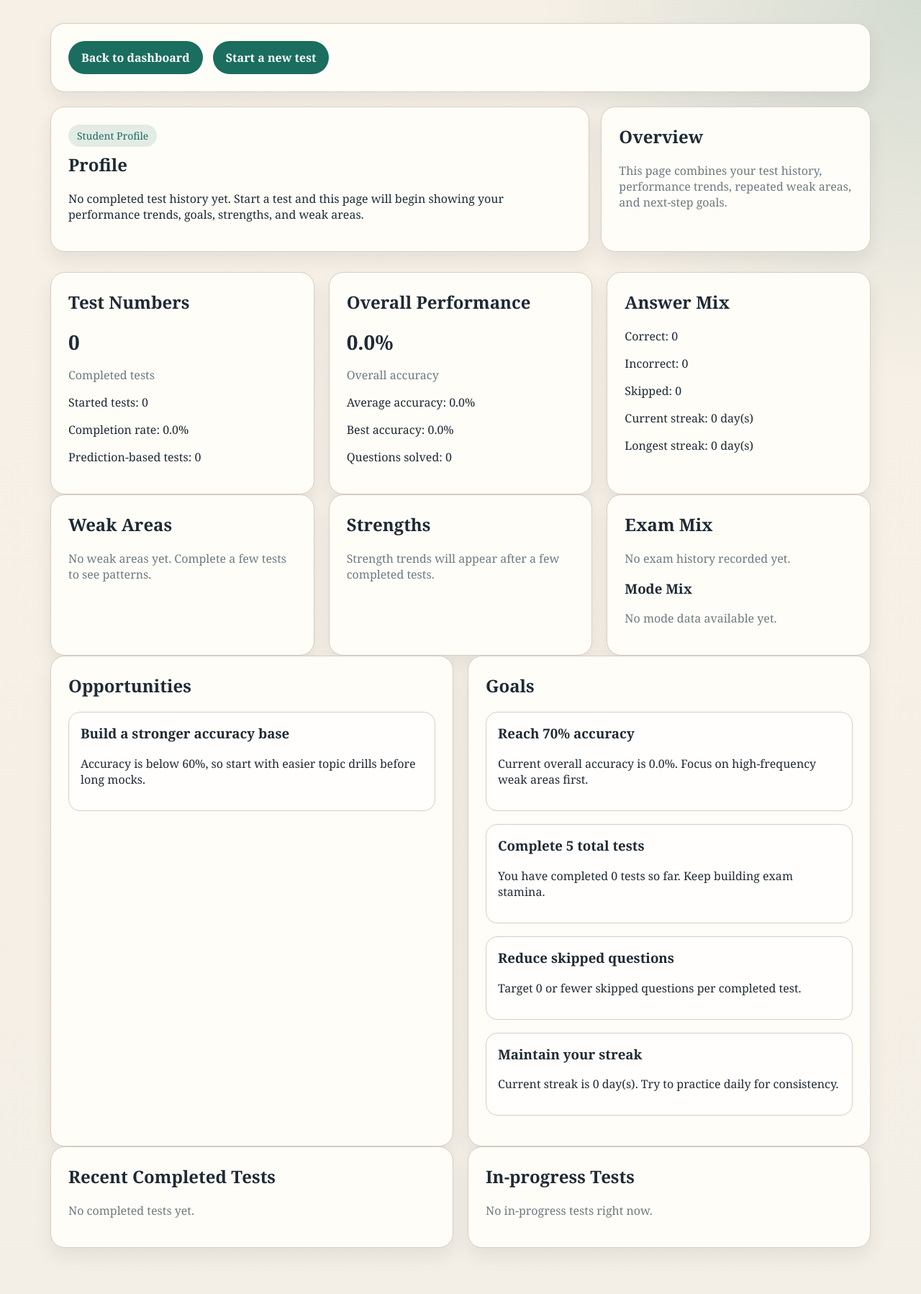
After one commit to prarit0097/bankexamtest, a Django app: page /profile/ in a window 1280 px wide. The commit adds this page. Shown: the whole page at 72% size. Run offline with Django 5.2, Linux system fonts and the light colour scheme; tables that the repository leaves empty hold one stand-in row (values such as "Sample post").

Commit message:
Add a student performance profile dashboard
The app now includes a profile page that summarizes the backend-controlled student's test history, overall accuracy, strengths, weak areas, recent sessions, in-progress work, opportunities, and auto-derived goals. Navigation links from the home and result pages make the dashboard easy to reach after practice sessions.

Constraint: Existing no-login architecture should continue using the backend-controlled Telegram identity as the active student profile

Constraint: Profile analytics should be derived from current test/session data without introducing a new persistence model

Rejected: Add a separate user-auth profile system first | too large for the current architecture and not required to deliver a useful profile page

Confidence: high

Scope-risk: moderate

Reversibility: clean

Directive: Keep profile metrics derived from test history unless a real user account model is introduced later

Tested: python manage.py check; python manage.py test prep

Not-tested: Manual UI review on multiple screen sizes and large historical datasets

```diff
--- a/prep/services/__init__.py
+++ b/prep/services/__init__.py
@@ -1,9 +1,11 @@
 from .assessment import create_test_session, submit_test_session
 from .notifications import generate_daily_summary, send_daily_summary
 from .prediction import generate_prediction_set
+from .profile import build_profile_dashboard
 from .taxonomy import ensure_default_taxonomy
 
 __all__ = [
+    "build_profile_dashboard",
     "create_test_session",
     "ensure_default_taxonomy",
     "generate_daily_summary",
--- a/prep/urls.py
+++ b/prep/urls.py
@@ -7,6 +7,7 @@ app_name = "prep"
 
 urlpatterns = [
     path("", views.HomeView.as_view(), name="home"),
+    path("profile/", views.ProfileView.as_view(), name="profile"),
     path("start-test/", views.StartTestView.as_view(), name="start-test"),
     path("sessions/<int:pk>/", views.TestSessionDetailView.as_view(), name="session-detail"),
     path("sessions/<int:pk>/submit/", views.SubmitTestView.as_view(), name="submit-test"),
--- a/prep/views.py
+++ b/prep/views.py
@@ -7,7 +7,7 @@ from django.views.generic import DetailView, FormView, TemplateView
 
 from prep.forms import TestCreationForm
 from prep.models import ContentAsset, PredictionSet, Section, TestSession, TestStatus, Topic
-from prep.services import create_test_session, ensure_default_taxonomy, submit_test_session
+from prep.services import build_profile_dashboard, create_test_session, ensure_default_taxonomy, submit_test_session
 
 
 class HomeView(TemplateView):
@@ -33,6 +33,17 @@ class HomeView(TemplateView):
             }
             for topic in Topic.objects.select_related("section", "section__exam").order_by("section__name", "name")
         ]
+        return context
+
+
+class ProfileView(TemplateView):
+    template_name = "prep/profile.html"
+
+    def get_context_data(self, **kwargs):
+        ensure_default_taxonomy()
+        context = super().get_context_data(**kwargs)
+        context["profile"] = build_profile_dashboard()
+        context["default_telegram_chat_id"] = settings.DEFAULT_TELEGRAM_CHAT_ID
         return context
 
 
--- a/templates/prep/home.html
+++ b/templates/prep/home.html
@@ -12,6 +12,7 @@
             This MVP can serve tests even before the admin uploads real papers or books.
             Verified uploads later mix with generated questions, while internal provenance remains tracked.
         </p>
+        <a class="button" href="{% url 'prep:profile' %}">Open profile dashboard</a>
     </div>
     <div class="panel">
         <h2>What this build includes</h2>
@@ -23,7 +24,7 @@
 </section>
 
 <section class="grid">
-    <div class="panel">
+    <div class="panel" id="start-test">
         <h2>Start a Test</h2>
         {% if form.non_field_errors %}
             {% for error in form.non_field_errors %}
--- /dev/null
+++ b/templates/prep/profile.html
@@ -0,0 +1,170 @@
+{% extends "base.html" %}
+
+{% block title %}Profile Dashboard{% endblock %}
+
+{% block content %}
+<div class="panel" style="margin-bottom: 20px;">
+    <a class="button" href="{% url 'prep:home' %}">Back to dashboard</a>
+    <a class="button" href="{% url 'prep:home' %}#start-test" style="margin-left: 10px;">Start a new test</a>
+</div>
+
+<section class="hero">
+    <div class="panel">
+        <span class="pill">Student Profile</span>
+        {% if profile.telegram_username %}
+            <span class="pill">{{ profile.telegram_username }}</span>
+        {% endif %}
+        <h1>{{ profile.profile_name }}</h1>
+        {% if profile.chat_id %}
+            <p class="muted">Telegram chat ID: {{ profile.chat_id }}</p>
+        {% endif %}
+        {% if profile.linked_at %}
+            <p class="muted">Profile linked on {{ profile.linked_at|date:"d M Y, h:i A" }}</p>
+        {% endif %}
+        {% if profile.last_report_sent_at %}
+            <p class="muted">Last Telegram report sent on {{ profile.last_report_sent_at|date:"d M Y, h:i A" }}</p>
+        {% endif %}
+        {% if not profile.has_test_data %}
+            <p>No completed test history yet. Start a test and this page will begin showing your performance trends, goals, strengths, and weak areas.</p>
+        {% endif %}
+    </div>
+    <div class="panel">
+        <h2>Overview</h2>
+        <p class="muted">This page combines your test history, performance trends, repeated weak areas, and next-step goals.</p>
+        {% if default_telegram_chat_id %}
+            <p class="muted">Backend-controlled profile is currently tied to chat ID {{ default_telegram_chat_id }}.</p>
+        {% endif %}
+    </div>
+</section>
+
+<section class="grid">
+    <div class="panel">
+        <h2>Test Numbers</h2>
+        <div class="stat">{{ profile.total_completed }}</div>
+        <p class="muted">Completed tests</p>
+        <p>Started tests: {{ profile.total_started }}</p>
+        <p>Completion rate: {{ profile.completion_rate }}%</p>
+        <p>Prediction-based tests: {{ profile.prediction_tests }}</p>
+    </div>
+    <div class="panel">
+        <h2>Overall Performance</h2>
+        <div class="stat">{{ profile.overall_accuracy }}%</div>
+        <p class="muted">Overall accuracy</p>
+        <p>Average accuracy: {{ profile.average_accuracy }}%</p>
+        <p>Best accuracy: {{ profile.best_accuracy }}%</p>
+        <p>Questions solved: {{ profile.total_questions }}</p>
+    </div>
+    <div class="panel">
+        <h2>Answer Mix</h2>
+        <p>Correct: {{ profile.total_correct }}</p>
+        <p>Incorrect: {{ profile.total_incorrect }}</p>
+        <p>Skipped: {{ profile.total_skipped }}</p>
+        <p>Current streak: {{ profile.current_streak }} day(s)</p>
+        <p>Longest streak: {{ profile.longest_streak }} day(s)</p>
+    </div>
+</section>
+
+<section class="grid">
+    <div class="panel">
+        <h2>Weak Areas</h2>
+        {% if profile.weak_areas %}
+            {% for item in profile.weak_areas %}
+                <div class="pill">{{ item.label }}: {{ item.count }}</div>
+            {% endfor %}
+        {% else %}
+            <p class="muted">No weak areas yet. Complete a few tests to see patterns.</p>
+        {% endif %}
+    </div>
+    <div class="panel">
+        <h2>Strengths</h2>
+        {% if profile.strengths %}
+            {% for item in profile.strengths %}
+                <div class="pill">{{ item.label }}: {{ item.count }}</div>
+            {% endfor %}
+        {% else %}
+            <p class="muted">Strength trends will appear after a few completed tests.</p>
+        {% endif %}
+    </div>
+    <div class="panel">
+        <h2>Exam Mix</h2>
+        {% if profile.exam_mix %}
+            {% for item in profile.exam_mix %}
+                <div class="pill">{{ item.label }}: {{ item.count }}</div>
+            {% endfor %}
+        {% else %}
+            <p class="muted">No exam history recorded yet.</p>
+        {% endif %}
+        <h3 style="margin-top: 18px;">Mode Mix</h3>
+        {% if profile.mode_mix %}
+            {% for item in profile.mode_mix %}
+                <div class="pill">{{ item.label }}: {{ item.count }}</div>
+            {% endfor %}
+        {% else %}
+            <p class="muted">No mode data available yet.</p>
+        {% endif %}
+    </div>
+</section>
+
+<section class="grid">
+    <div class="panel">
+        <h2>Opportunities</h2>
+        {% if profile.opportunities %}
+            {% for item in profile.opportunities %}
+                <div class="question">
+                    <h3>{{ item.title }}</h3>
+                    <p>{{ item.detail }}</p>
+                </div>
+            {% endfor %}
+        {% else %}
+            <p class="muted">Complete more tests and the app will surface improvement opportunities here.</p>
+        {% endif %}
+    </div>
+    <div class="panel">
+        <h2>Goals</h2>
+        {% for item in profile.goals %}
+            <div class="question">
+                <h3>{{ item.title }}</h3>
+                <p>{{ item.detail }}</p>
+            </div>
+        {% endfor %}
+    </div>
+</section>
+
+<section class="grid">
+    <div class="panel">
+        <h2>Recent Completed Tests</h2>
+        {% if profile.recent_sessions %}
+            {% for test in profile.recent_sessions %}
+                <div class="question">
+                    <h3>{{ test.exam.name }} | {{ test.get_mode_display }}</h3>
+                    <p class="muted">{{ test.submitted_at|date:"d M Y, h:i A" }}</p>
+                    <p>Score: {{ test.correct_count }}/{{ test.total_questions }} | Accuracy: {{ test.accuracy_percentage }}%</p>
+                    {% if test.topic %}
+                        <p>Topic focus: {{ test.topic.name }}</p>
+                    {% elif test.section %}
+                        <p>Section focus: {{ test.section.name }}</p>
+                    {% endif %}
+                    <a href="{% url 'prep:result' test.pk %}">Open result</a>
+                </div>
+            {% endfor %}
+        {% else %}
+            <p class="muted">No completed tests yet.</p>
+        {% endif %}
+    </div>
+    <div class="panel">
+        <h2>In-progress Tests</h2>
+        {% if profile.in_progress_sessions %}
+            {% for test in profile.in_progress_sessions %}
+                <div class="question">
+                    <h3>{{ test.exam.name }} | {{ test.get_mode_display }}</h3>
+                    <p class="muted">Started on {{ test.started_at|date:"d M Y, h:i A" }}</p>
+                    <p>{{ test.total_questions }} questions | {{ test.duration_minutes }} minutes</p>
+                    <a href="{% url 'prep:session-detail' test.pk %}">Resume test</a>
+                </div>
+            {% endfor %}
+        {% else %}
+            <p class="muted">No in-progress tests right now.</p>
+        {% endif %}
+    </div>
+</section>
+{% endblock %}
--- a/templates/prep/result.html
+++ b/templates/prep/result.html
@@ -5,6 +5,7 @@
 {% block content %}
 <div class="panel" style="margin-bottom: 20px;">
     <a class="button" href="{% url 'prep:home' %}">Back to dashboard</a>
+    <a class="button" href="{% url 'prep:profile' %}" style="margin-left: 10px;">View profile</a>
     <a class="button" href="{% url 'prep:start-test' %}"
        onclick="event.preventDefault(); document.getElementById('retry-test-form').submit();"
        style="margin-left: 10px;">Start similar test again</a>
```
Also changed, not shown: TEST.md (+17 -0 lines), prep/services/profile.py (added, +204 -0 lines), prep/tests.py (+46 -0 lines), README.md.
